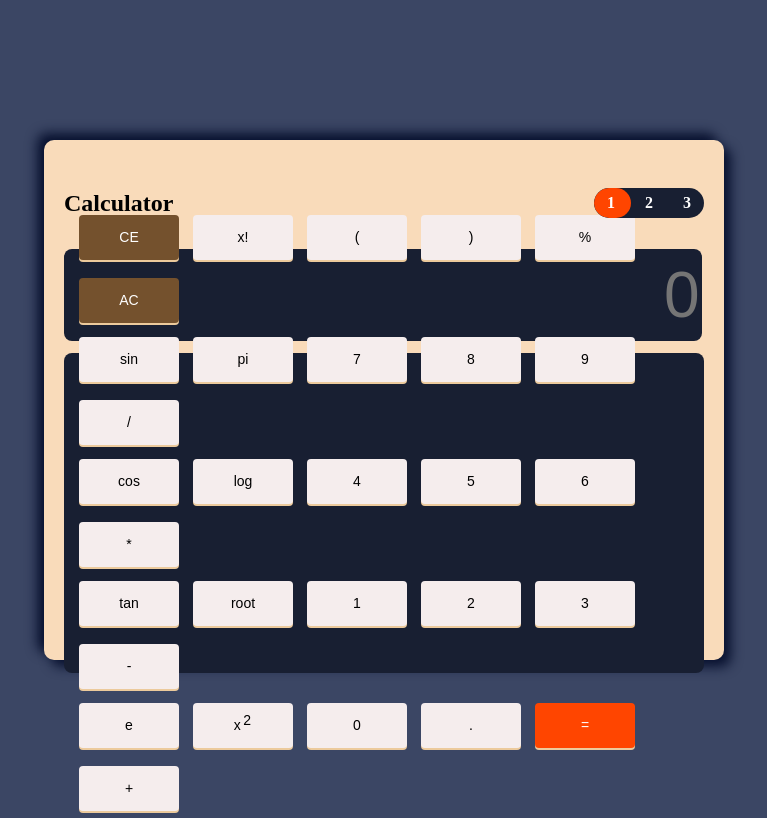
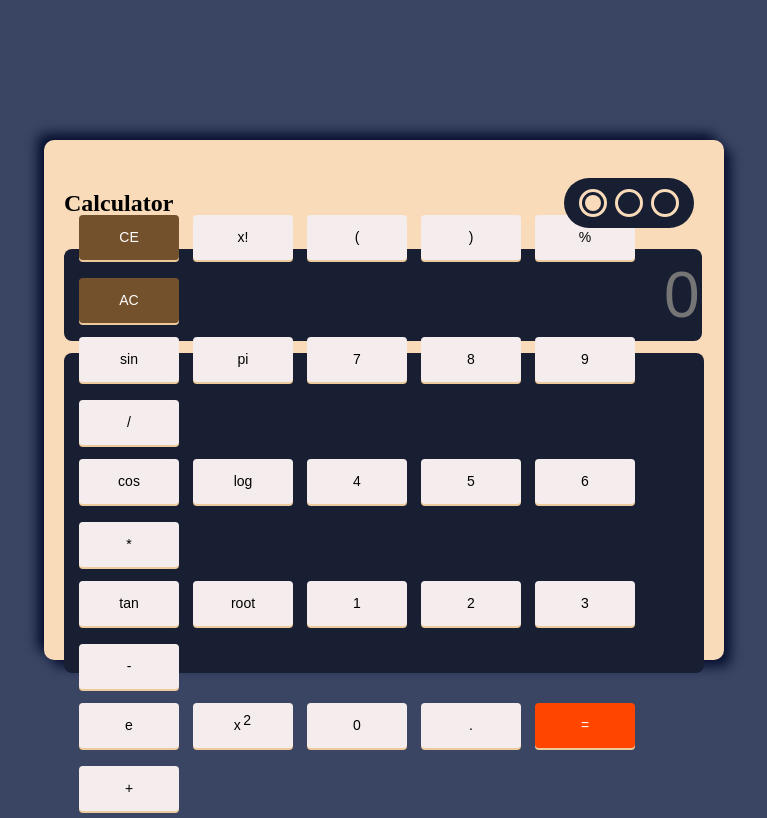
Before and after one commit to kevin2807-cmd/Final-Project-BST-2024, a plain HTML site: page index.html in a window 1280 px wide. Shown: the whole page, without its empty margins (256-1023 px from the left). Drawn offline with Linux system fonts and the light colour scheme; files whose address does not match are found by name.

Commit message:
Fix Styling

```diff
--- a/css/style.css
+++ b/css/style.css
@@ -1,3 +1,11 @@
+:root
+{
+    --clr-body-bg: hsl(224, 26%, 31%);
+    --clr-calc-bg: hsl(31, 84%, 85%);
+
+}
+
+
 body{
     padding: 0;
     margin: 0;
@@ -5,12 +13,12 @@ body{
     justify-content: center;
     align-items: center;
     height: 100vh;
-    background-color: #3b4664;
+    background-color: var(--clr-body-bg);
 }
 .calculator{
     width: 50%;
     height: 500px;
-    background-color: #F9DBBA;
+    background-color: var(--clr-calc-bg);
     border-radius: 10px;
     box-shadow: 0 0 10px rgba(0, 0, 0, 0.1);
     padding: 20px;
@@ -29,18 +37,52 @@ body{
     box-sizing: border-box;
 }
 
+.toggle-option{
+    clip: rect(0 0 0 0);
+    clip-path: inset(50%);
+    height: 1px;
+    overflow: hidden;
+    position: absolute;
+    white-space: nowrap;
+    width: 1px;
+}
+
 .theme-toggle{
     display: flex;
-    height: 30px;
-    width: 110px;
+    height: 50px;
+    width: 130px;
     justify-content: center;
     align-items: center;
     background-color: #181f32;
-    border-radius: 20px;
+    border-radius: 999px;
     position: relative;
     overflow: hidden;
+    margin-inline: 10px;
 }
 
+#theme-toggle-1,
+#theme-toggle-2,
+#theme-toggle-3{
+    margin-inline: 10px;
+    margin-block: 3px;
+}
+
+.theme-toggle input[type="radio"]{
+    appearance: none;
+    width: 1rem;
+    height: 1rem;
+    outline: 3px solid hsl(31, 84%, 85%);;
+    border-radius: 50%;
+    outline-offset: 3px;
+}
+
+.theme-toggle input[type="radio"]:checked{
+    background-color: hsl(31, 84%, 85%);;
+}
+
+
+
+/*
 .toggle-option{
     flex: 1;
     text-align: center;
@@ -67,9 +109,9 @@ input[type="radio"]{
     left: 0;
     z-index: 0;
     transition: 0.3s ease;
-}
+} */
 
-#theme-toggle-1:checked ~ .toggle-indicator {
+/* #theme-toggle-1:checked ~ .toggle-indicator {
     transform: translateX(0%);
 }
 
@@ -85,7 +127,7 @@ input[type="radio"]{
 #theme-toggle-2:checked ~ .toggle-container label[for="theme-toggle-2"],
 #theme-toggle-33:checked ~ .toggle-container label[for="theme-toggle-3"] {
     color: white;
-}
+} */
 
 
 .calc-input #screen{
@@ -142,6 +184,21 @@ input[type="radio"]{
 #backspace-btn{
     background-color: #74512D;
     color: white;
+}
+
+:root:has(#theme-toggle-1:checked){
+    --clr-body-bg: hsl(224, 26%, 31%);
+    --clr-calc-bg: hsl(31, 84%, 85%);
+}
+
+:root:has(#theme-toggle-2:checked){
+    --clr-body-bg: #331D2C;
+    --clr-calc-bg: #EFE1D1;
+}
+
+:root:has(#theme-toggle-3:checked){
+    --clr-body-bg: #6D5D6E;
+    --clr-calc-bg: #93B1A6;
 }
 
 
--- a/index.html
+++ b/index.html
@@ -12,16 +12,14 @@
             <div class="calc-text">
                 <h2>Calculator</h2>
             </div>
-            <div class="theme-toggle">
-                    <label class="toggle-option" for="theme-toggle-1">1</label>
-                    <input type="radio" id="theme-toggle-1" name="btn" value="1">
+            <form class="theme-toggle">
+                    <label class="toggle-option" for="theme-toggle-1" >1</label>
+                    <input type="radio" id="theme-toggle-1" name="btn" value="1" checked>
                     <label class="toggle-option" for="theme-toggle-2">2</label>
                     <input type="radio" id="theme-toggle-2" name="btn" value="2">
                     <label class="toggle-option" for="theme-toggle-3">3</label>
                     <input type="radio" id="theme-toggle-3" name="btn" value="3">
-
-                <div class="toggle-indicator"></div>
-            </div>
+            </form>
         </div>
 
         <div class="calc-input">
```
